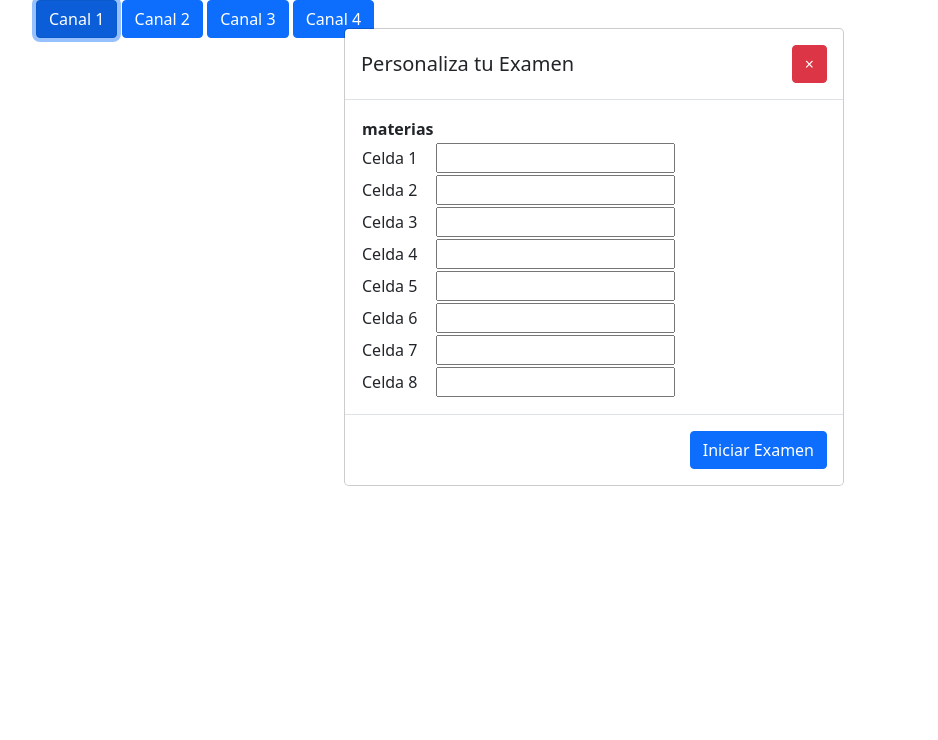
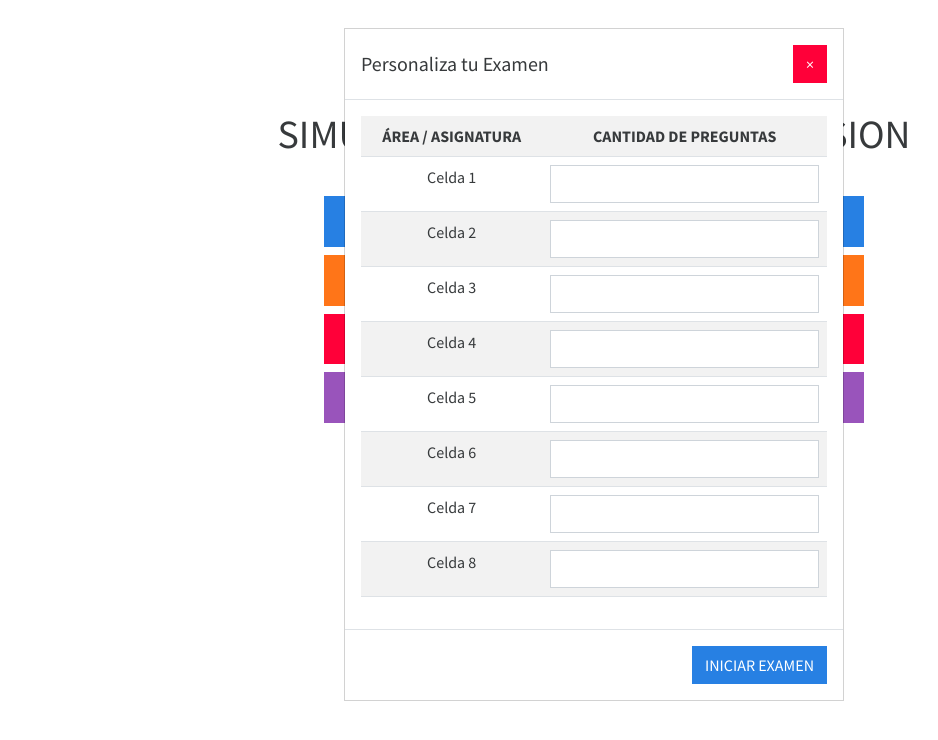
Before and after one commit to juacko/Quiz-web-app, a plain HTML site: page inicio.html in a window 1280 px wide. Both pictures are taken after a click on the button "Canal 1". Shown: the whole page, without its empty margins (46-984 px from the left). Drawn offline with nearby package versions, Linux system fonts and the light colour scheme.

Commit message:
add bootstrap

```diff
--- a/index.js
+++ b/index.js
@@ -1,4 +1,3 @@
-//declarando variables generales
 let preguntas_aleatorias = true;
 let mostrar_pantalla_juego_términado = true;
 let reiniciar_puntos_al_reiniciar_el_juego = true;
@@ -160,3 +159,7 @@ function lanzarPregunta() {
 function closeModal() {
   document.getElementById("modalPregunta").style.display = "none";
 }
+/*
+function abrirExamen() {
+  document.getElementById("btnIniciarExamen").style.display = "none";
+} */
--- a/inicio.html
+++ b/inicio.html
@@ -5,28 +5,64 @@
     <meta http-equiv="X-UA-Compatible" content="IE=edge" />
     <meta name="viewport" content="width=device-width, initial-scale=1.0" />
     <link
-      href="https://cdn.jsdelivr.net/npm/bootstrap@5.1.1/dist/css/bootstrap.min.css"
+      href="https://bootswatch.com/5/cosmo/bootstrap.css"
       rel="stylesheet"
     />
     <title>Examen de Admision por canales</title>
   </head>
-  <body>
-    <div class="container">
-      <button id="btnCanal1" class="btn btn-primary" onclick="lanzarPregunta()">
-        Canal 1
-      </button>
-      <button id="btnCanal2" class="btn btn-primary" onclick="lanzarPregunta()">
-        Canal 2
-      </button>
-      <button id="btnCanal3" class="btn btn-primary" onclick="lanzarPregunta()">
-        Canal 3
-      </button>
-      <button id="btnCAnal4" class="btn btn-primary" onclick="lanzarPregunta()">
-        Canal 4
-      </button>
+  <body class="center">
+    <style>
+      * {
+        transition: all 0.3s;
+      }
+
+      body {
+        padding: 50px;
+        margin: 40px;
+        text-align: center;
+        /* font-family: calibri; */
+      }
+
+      .titleA {
+        padding: 20px;
+      }
+      .contenedor {
+          padding: 10px;
+      }
+
+    </style>
+
+    <!-- botones de seleccion de canales -->
+    <div class="titleA">
+      <h1>SIMULACRO DE EXAMEN DE ADMISION</h1>
     </div>
+    <div class="contenedor">
+        <div class="d-grid gap-2 col-6 mx-auto">
+            <button id="btnCanal1" class="btn btn-primary" onclick="lanzarPregunta()">
+              <h4>Canal 1</h4>
+            </button>
+
+            <button id="btnCanal2" class="btn btn-warning" onclick="lanzarPregunta()">
+              <h4>Canal 2</h4>
+            </button>
+
+            <button id="btnCanal3" class="btn btn-danger" onclick="lanzarPregunta()">
+              <h4>Canal 3</h4>
+            </button>
+
+            <button
+              id="btnCanal4"
+              class="btn btn-info"
+              onclick="lanzarPregunta()"
+            >
+              <h4>Canal 4</h4>
+            </button>
+          </div>
+    </div>
+
+    <!-- modal de canales por curso -->
     <div class="modal" tabindex="-1" role="dialog" id="modalPregunta">
-      <div class="modal-dialog" role="document">
+      <div class="modal-dialog" role="document" id="modalTitulo">
         <div class="modal-content">
           <div class="modal-header">
             <h5 class="modal-title">Personaliza tu Examen</h5>
@@ -42,50 +78,56 @@
             </button>
           </div>
           <div class="modal-body">
-            <table class="default">
-              <th>materias</th>
+            <table class="table table-striped">
+              <tr>
+                <th>ÁREA / ASIGNATURA</th>
+                <th>CANTIDAD DE PREGUNTAS</th>
+              </tr>
               <tr>
                 <td>Celda 1</td>
-                <td><input type="number" /></td>
+                <td><input type="number" class="form-control" /></td>
               </tr>
               <tr>
                 <td>Celda 2</td>
-                <td><input type="number" /></td>
+                <td><input type="number" class="form-control" /></td>
               </tr>
               <tr>
                 <td>Celda 3</td>
-                <td><input type="number" /></td>
+                <td><input type="number" class="form-control" /></td>
               </tr>
               <tr>
                 <td>Celda 4</td>
-                <td><input type="number" /></td>
+                <td><input type="number" class="form-control" /></td>
               </tr>
               <tr>
                 <td>Celda 5</td>
-                <td><input type="number" /></td>
+                <td><input type="number" class="form-control" /></td>
               </tr>
               <tr>
                 <td>Celda 6</td>
-                <td><input type="number" /></td>
+                <td><input type="number" class="form-control" /></td>
               </tr>
               <tr>
                 <td>Celda 7</td>
-                <td><input type="number" /></td>
+                <td><input type="number" class="form-control" /></td>
               </tr>
               <tr>
                 <td>Celda 8</td>
-                <td><input type="number" /></td>
+                <td><input type="number" class="form-control" /></td>
               </tr>
             </table>
           </div>
           <div class="modal-footer">
-            <button type="button" class="btn btn-primary">
-              Iniciar Examen
-            </button>
+            <a href="index.html" target="formularios"><button class="btn btn-primary" id="btnIniciarExamen">
+                INICIAR EXAMEN
+            </button></a>
+
           </div>
         </div>
       </div>
     </div>
+    <div></div>
+    <!-- Enlazar al archivo javascript -->
     <script src="index.js"></script>
   </body>
 </html>
```
Also changed, not shown: index.html (+16 -18 lines).
